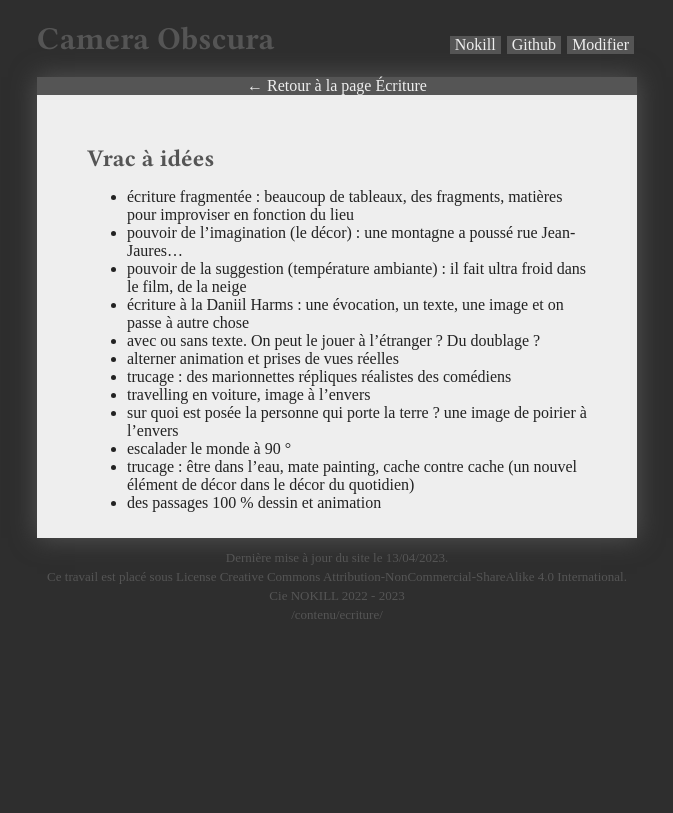
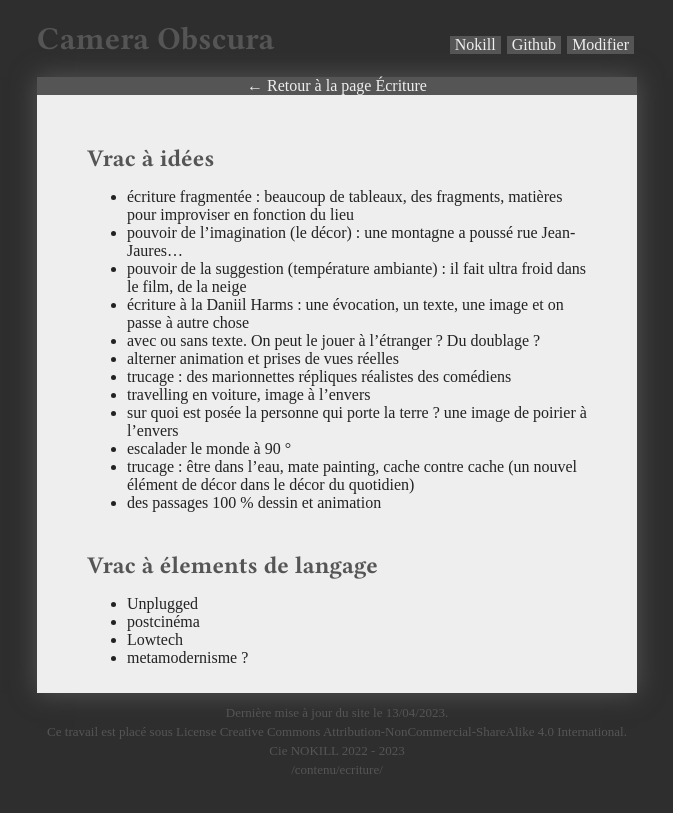
Before and after one commit to virginienokill/camera-obscura, a Jekyll site: the page built from contenu/ecriture/vrac.md, in a window 1280 px wide. Shown: the top 813 px of the page, without its empty margins (303-976 px from the left). Built offline with Jekyll 4.4.1, drawn with Linux system fonts in a browser that asks for light colours; nearby versions of some CDN libraries; some web fonts are replaced; our own code applies the rules of GitHub Pages for plain Markdown files; a script that is not in the unit is left out; the repository's description, which GitHub fills in, is left out.

Commit message:
màj ecriture

```diff
--- a/contenu/ecriture/vrac.md
+++ b/contenu/ecriture/vrac.md
@@ -12,3 +12,11 @@
 - escalader le monde à 90 °
 - trucage : être dans l'eau, mate painting, cache contre cache (un nouvel élément de décor dans le décor du quotidien)
 - des passages 100 % dessin et animation
+
+
+# Vrac à élements de langage
+
+- Unplugged
+- postcinéma
+- Lowtech
+- metamodernisme ?
```
